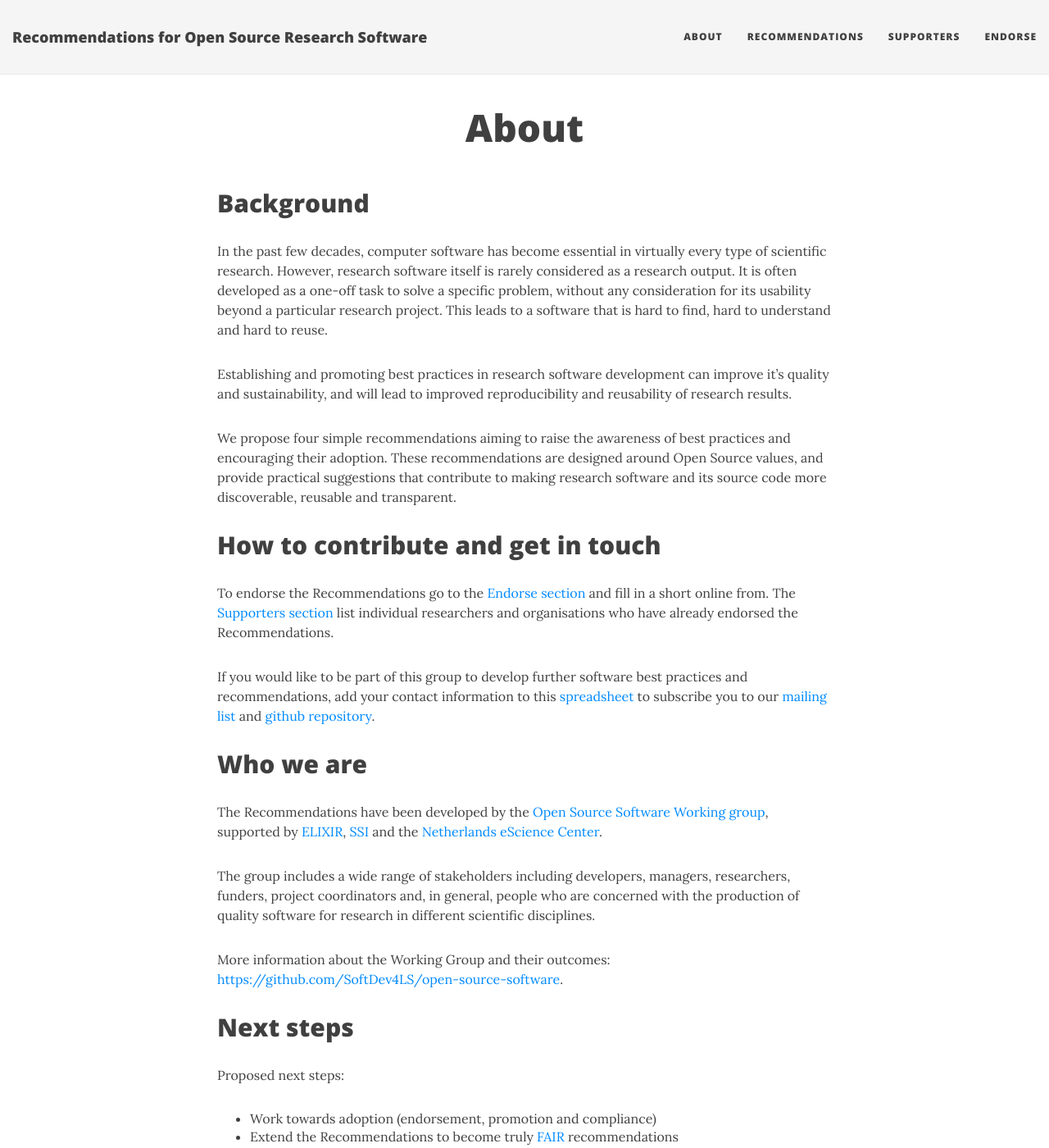
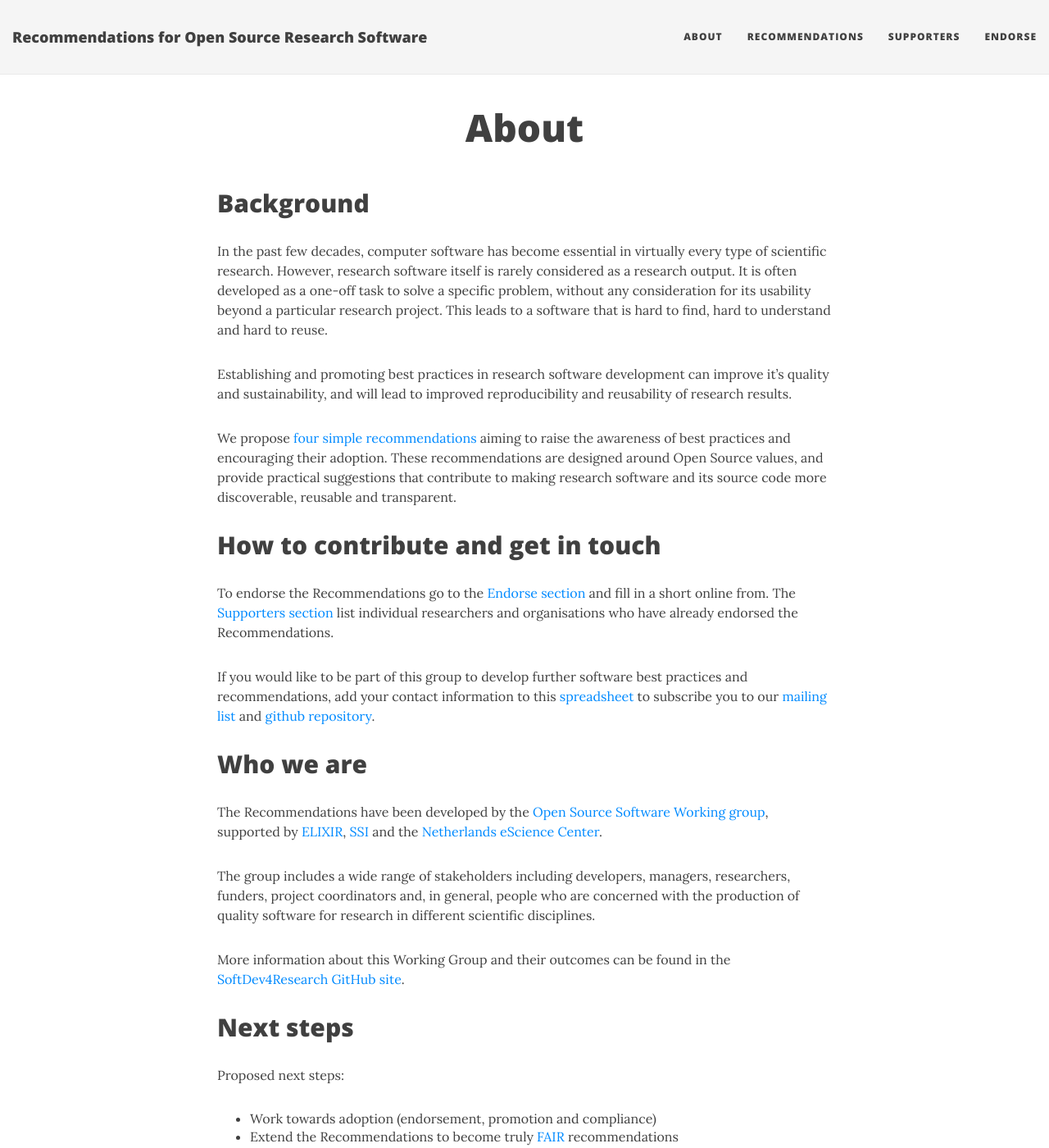
Before and after one commit to SoftDev4Research/recommendations, a Jekyll site: the page built from about.md, in a window 1280 px wide and 1400 px high. Shown: the whole window at 82% size. Built offline with Jekyll 4.4.1, drawn with Linux system fonts in a browser that asks for light colours; nearby versions of some CDN libraries.

Commit message:
Add links

```diff
--- a/about.md
+++ b/about.md
@@ -8,7 +8,7 @@ In the past few decades, computer software has become essential in virtually eve
 
 Establishing and promoting best practices in research software development can improve it's quality and sustainability, and will lead to improved reproducibility and reusability of research results.
 
-We propose four simple recommendations aiming to raise the awareness of best practices and encouraging their adoption. These recommendations are designed around Open Source values, and provide practical suggestions that contribute to making research software and its source code more discoverable, reusable and transparent.
+We propose [four simple recommendations](index) aiming to raise the awareness of best practices and encouraging their adoption. These recommendations are designed around Open Source values, and provide practical suggestions that contribute to making research software and its source code more discoverable, reusable and transparent.
 
 ## How to contribute and get in touch
 To endorse the Recommendations go to the [Endorse section](endorse) and fill in a short online from. The [Supporters section](supporters) list individual researchers and organisations who have already endorsed the Recommendations.
@@ -20,7 +20,7 @@ The Recommendations have been developed by the [Open Source Software Working gro
 
 The group includes a wide range of stakeholders including developers, managers, researchers, funders, project coordinators and, in general, people who are concerned with the production of quality software for research in different scientific disciplines.
 
-More information about the Working Group and their outcomes: [https://github.com/SoftDev4LS/open-source-software](https://github.com/SoftDev4LS/open-source-software).
+More information about this Working Group and their outcomes can be found in the [SoftDev4Research GitHub site](https://github.com/SoftDev4Research/open-source-software).
 
 ## Next steps
 Proposed next steps:
```
